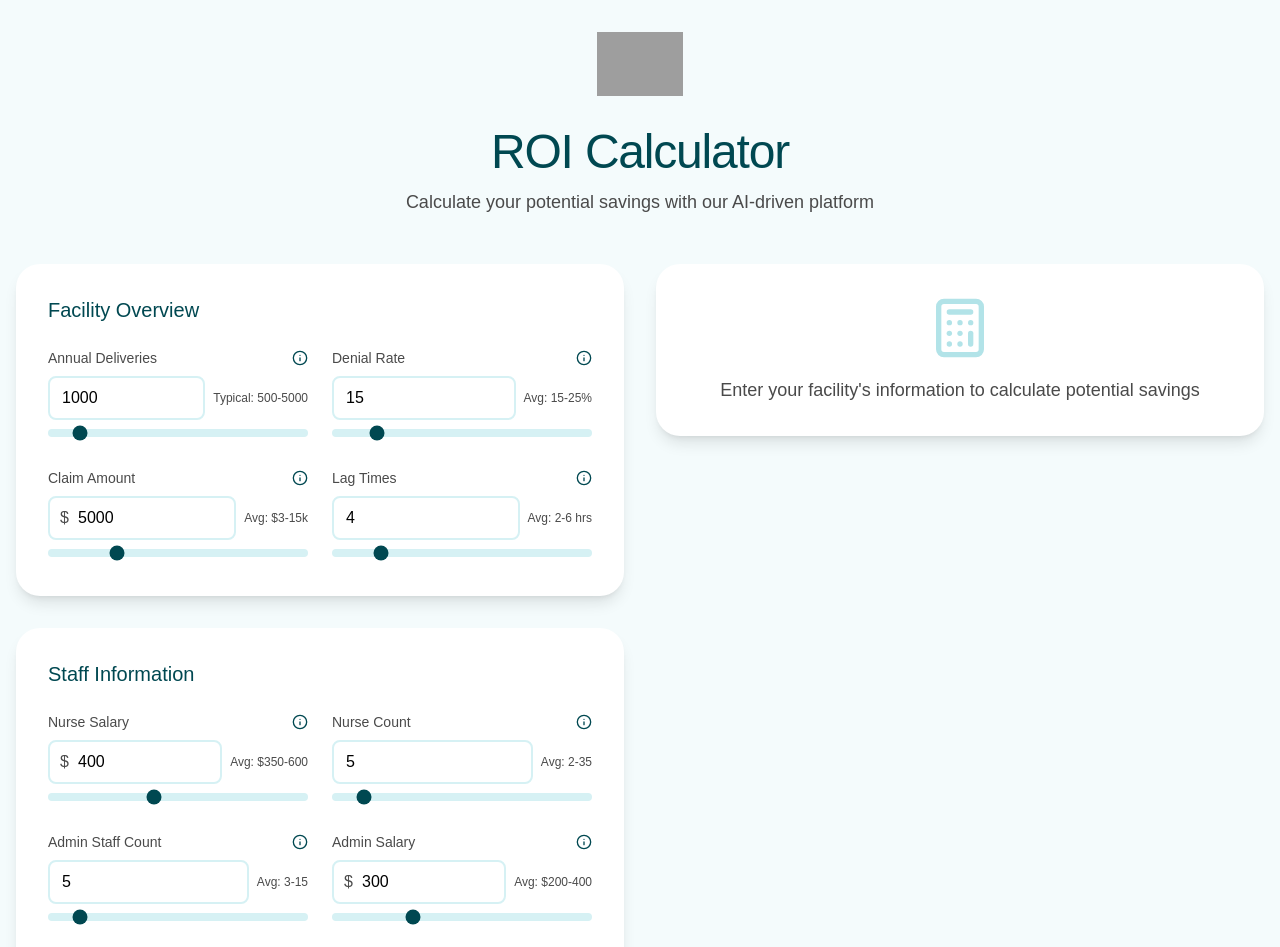
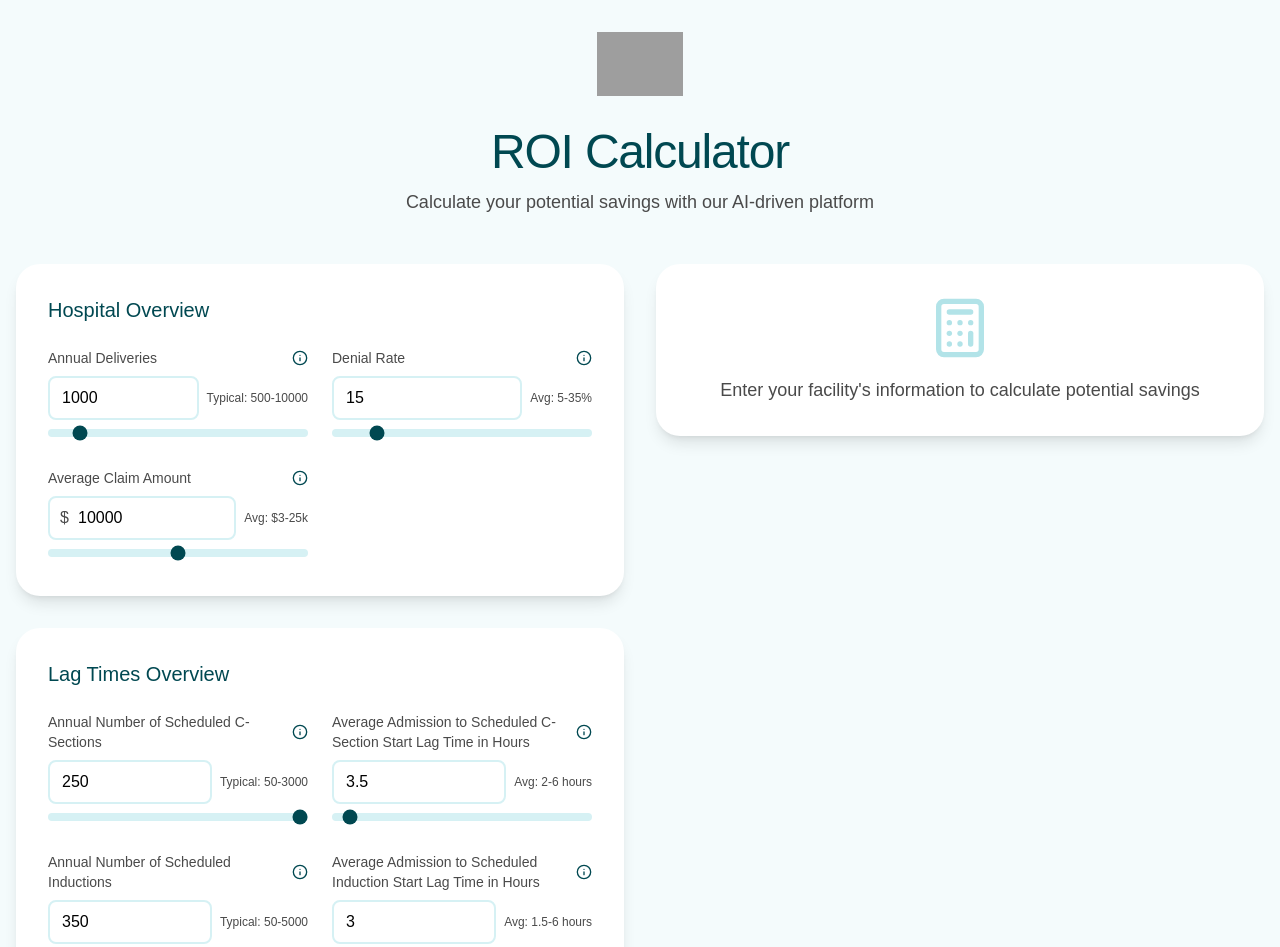
Before and after one commit to anishshahmd/birthmodel-roi, a React (Vite) app: page / in a window 1280 px wide. Shown: the top 947 px of the page. Built offline with nearby package versions, Linux system fonts and the light colour scheme; grey boxes are pictures that could not be loaded.

Commit message:
new varibales added

```diff
--- a/src/pages/Calculator.tsx
+++ b/src/pages/Calculator.tsx
@@ -5,7 +5,10 @@ interface CalculatorInputs {
   deliveriesPerYear: number;
   denialRate: number;
   claimAmount: number;
-  lagTimes: number;
+  csectionCount: number;
+  inductionCount: number;
+  csectionlagTimes: number;
+  inductionlagTimes: number;
   nurseSalary: number;
   nurseCount: number;
   adminCount: number;
@@ -17,7 +20,8 @@ interface CalculatorInputs {
 interface CalculationResults {
   denialSavings: number;
   roomUtilizationSavings: number;
-  nurseTimeSavings: number;
+  roomUtilizationSavingsMultiplied: number;
+  nurseTimeSavingsShift: number;
   adminTimeSavings: number;
   providerTimeSavings: number;
   totalSavings: number;
@@ -36,8 +40,12 @@ const Calculator = () => {
   const [inputs, setInputs] = useState<CalculatorInputs>({
     deliveriesPerYear: 1000,
     denialRate: 15,
-    claimAmount: 5000,
+    claimAmount: 10000,
     lagTimes: 4,
+    csectionCount: 250,
+    inductionCount: 350,
+    csectionlagTimes: 3.5,
+    inductionlagTimes: 3.0,
     nurseSalary: 400,
     adminCount: 5,
     nurseCount: 5,
@@ -62,28 +70,41 @@ const Calculator = () => {
 
   const tooltips = {
     deliveriesPerYear:
-      "Average number of deliveries your facility handles annually",
-    denialRate: "Current percentage of claims denied on first submission",
-    claimAmount: "Average amount billed per delivery",
-    lagTimes: "Average delay between room assignment and procedure start",
+      "Average number of deliveries your L&D performs annually, including vaginal deliveries and Cesarean sections.",
+    denialRate: "Current percentage of L&D claims denied on first-pass.",
+    claimAmount: "Average amount billed per delivery.",
+    lagTimes: "Average delay between admission and procedure start.",
+    csectionCount: "Average number of scheduled C-Sections per year.",
+    inductionCount: "Average number of scheduled inductions per year.",
+    csectionlagTimes:
+      "Average time in hours from room placement of a placement to start of a scheduled C-section.",
+    inductionlagTimes:
+      "Average time in hours from room placement of a patient to start of a scheduled induction of labor.",
     nurseSalary: "Average compensation per 12-hour shift",
-    adminCount: "Number of administrative staff involved in L&D",
-    nurseCount: "Number of nurses involved in L&D",
+    adminCount:
+      "Number of administrative staff per 12-hour shift including Unit Secretary, Unit Coordinator, Nurse Manager, Clinical Nurse Manager, Charge Nurse, Director of Women’s Services, Director of Maternal-Child Health, Perinatal Services Manager, Patient Care Coordinator, OB Hospitalist Program Director, Clinical Coordinator, Labor and Delivery Educator, Nurse Educator, Health Unit Clerk and Scheduler.",
+    nurseCount:
+      "Number of number of nurses scheduled on L&D per 12-hour shift.",
     adminSalary: "Average daily salary for administrative staff",
-    providerCount: "Number of providers (physicians, midwives) in L&D",
+    providerCount:
+      "Number of providers (hospitalists, private physicians, midwives, physician assistants) on L&D per 12-hour shift",
     providerSalary: "Average daily salary for providers",
   };
 
   const suggestions = {
-    deliveriesPerYear: "Typical: 500-5000",
-    denialRate: "Avg: 15-25%",
-    claimAmount: "Avg: $3-15k",
-    lagTimes: "Avg: 2-6 hrs",
+    deliveriesPerYear: "Typical: 500-10000",
+    denialRate: "Avg: 5-35%",
+    claimAmount: "Avg: $3-25k",
+    lagTimes: "Avg: 2-6 hours",
+    csectionCount: "Typical: 50-3000",
+    inductionCount: "Typical: 50-5000",
+    csectionlagTimes: "Avg: 2-6 hours",
+    inductionlagTimes: "Avg: 1.5-6 hours",
     nurseSalary: "Avg: $350-600",
-    adminCount: "Avg: 3-15",
+    adminCount: "Avg: 2-20",
     nurseCount: "Avg: 2-35",
     adminSalary: "Avg: $200-400",
-    providerCount: "Avg: 5-20",
+    providerCount: "Avg: 2-20",
     providerSalary: "Avg: $600-1.2k",
   };
 
@@ -102,22 +123,24 @@ const Calculator = () => {
       (inputs.denialRate / 100) *
       0.94;
     const roomUtilizationSavings =
-      inputs.deliveriesPerYear * inputs.claimAmount * 0.15;
-    const nurseTimeSavings = 3 * inputs.nurseSalary * 365;
-    const adminTimeSavings = 4 * inputs.adminSalary * inputs.adminCount * 365;
-    const providerTimeSavings =
-      5 * inputs.providerSalary * inputs.providerCount * 365;
+      inputs.csectionCount * inputs.csectionlagTimes +
+      inputs.inductionlagTimes * inputs.inductionCount;
+    const roomUtilizationSavingsMultiplied = roomUtilizationSavings * 0.45;
+    const nurseTimeSavingsShift = 3 * inputs.nurseCount;
+    const adminTimeSavings = 2 * inputs.adminCount;
+    const providerTimeSavings = 2.5 * inputs.providerCount;
     const totalSavings =
       denialSavings +
       roomUtilizationSavings +
-      nurseTimeSavings +
+      nurseTimeSavingsShift +
       adminTimeSavings +
       providerTimeSavings;
 
     setResults({
       denialSavings,
       roomUtilizationSavings,
-      nurseTimeSavings,
+      roomUtilizationSavingsMultiplied,
+      nurseTimeSavingsShift,
       adminTimeSavings,
       providerTimeSavings,
       totalSavings,
@@ -162,7 +185,7 @@ const Calculator = () => {
 
   const inputGroups = [
     {
-      title: "Facility Overview",
+      title: "Hospital Overview",
       inputs: [
         {
           key: "deliveriesPerYear",
@@ -174,40 +197,47 @@ const Calculator = () => {
         },
         {
           key: "claimAmount",
-          label: "Claim Amount",
-        },
-        {
-          key: "lagTimes",
-          label: "Lag Times",
+          label: "Average Claim Amount",
         },
       ],
     },
     {
-      title: "Staff Information",
+      title: "Lag Times Overview",
       inputs: [
         {
-          key: "nurseSalary",
-          label: "Nurse Salary",
+          key: "csectionCount",
+          label: "Annual Number of Scheduled C-Sections",
         },
         {
+          key: "csectionlagTimes",
+          label:
+            "Average Admission to Scheduled C-Section Start Lag Time in Hours",
+        },
+        {
+          key: "inductionCount",
+          label: "Annual Number of Scheduled Inductions",
+        },
+        {
+          key: "inductionlagTimes",
+          label:
+            "Average Admission to Scheduled Induction Start Lag Time in Hours",
+        },
+      ],
+    },
+    {
+      title: "Typical Weekday Staff Information",
+      inputs: [
+        {
           key: "nurseCount",
-          label: "Nurse Count",
+          label: "Average Nurse Count per Shift",
         },
         {
           key: "adminCount",
-          label: "Admin Staff Count",
-        },
-        {
-          key: "adminSalary",
-          label: "Admin Salary",
+          label: "Average Administrative Staff Count per Shift",
         },
         {
           key: "providerCount",
-          label: "Provider Count",
-        },
-        {
-          key: "providerSalary",
-          label: "Provider Salary",
+          label: "Average Provider Count per Shift",
         },
       ],
     },
@@ -353,7 +383,7 @@ const Calculator = () => {
               <div className="space-y-6">
                 <div className="bg-birthmodel-blue-light/30 border-l-4 border-birthmodel-teal p-6 rounded-xl">
                   <h3 className="text-lg font-medium text-birthmodel-teal mb-2">
-                    Reduced Claim Denials
+                    Reduced First-Pass Claim Denials
                   </h3>
                   <div className="flex items-baseline">
                     <p className="text-3xl font-bold text-birthmodel-teal">
@@ -364,24 +394,26 @@ const Calculator = () => {
                     </span>
                   </div>
                   <p className="text-sm text-birthmodel-gray mt-2">
-                    Based on 94% reduction in first-pass denials
+                    Based on a 94% reduction in first-pass denials
                   </p>
                 </div>
 
                 <div className="bg-birthmodel-blue-light/30 border-l-4 border-birthmodel-teal p-6 rounded-xl">
                   <h3 className="text-lg font-medium text-birthmodel-teal mb-2">
-                    Room Utilization Optimization
+                    Room and Patient Time Optimization
                   </h3>
                   <div className="flex items-baseline">
                     <p className="text-3xl font-bold text-birthmodel-teal">
-                      ${results.roomUtilizationSavings.toLocaleString()}
+                      {results.roomUtilizationSavingsMultiplied.toLocaleString()}
                     </p>
                     <span className="ml-2 text-sm text-birthmodel-gray">
-                      per year
+                      hours per year saved with Birth Model
                     </span>
                   </div>
                   <p className="text-sm text-birthmodel-gray mt-2">
-                    Based on 15% improvement in efficiency
+                    Based on 45% improvement in efficiency from the current{" "}
+                    {results.roomUtilizationSavings.toLocaleString()} hours per
+                    year underutilized
                   </p>
                 </div>
 
@@ -395,7 +427,7 @@ const Calculator = () => {
                         Nurses
                       </p>
                       <p className="text-xl font-bold text-birthmodel-teal">
-                        ${results.nurseTimeSavings.toLocaleString()}
+                        ${results.nurseTimeSavingsShift.toLocaleString()}
                       </p>
                       <p className="text-xs text-birthmodel-gray mt-1">
                         3 hrs/shift saved
```
